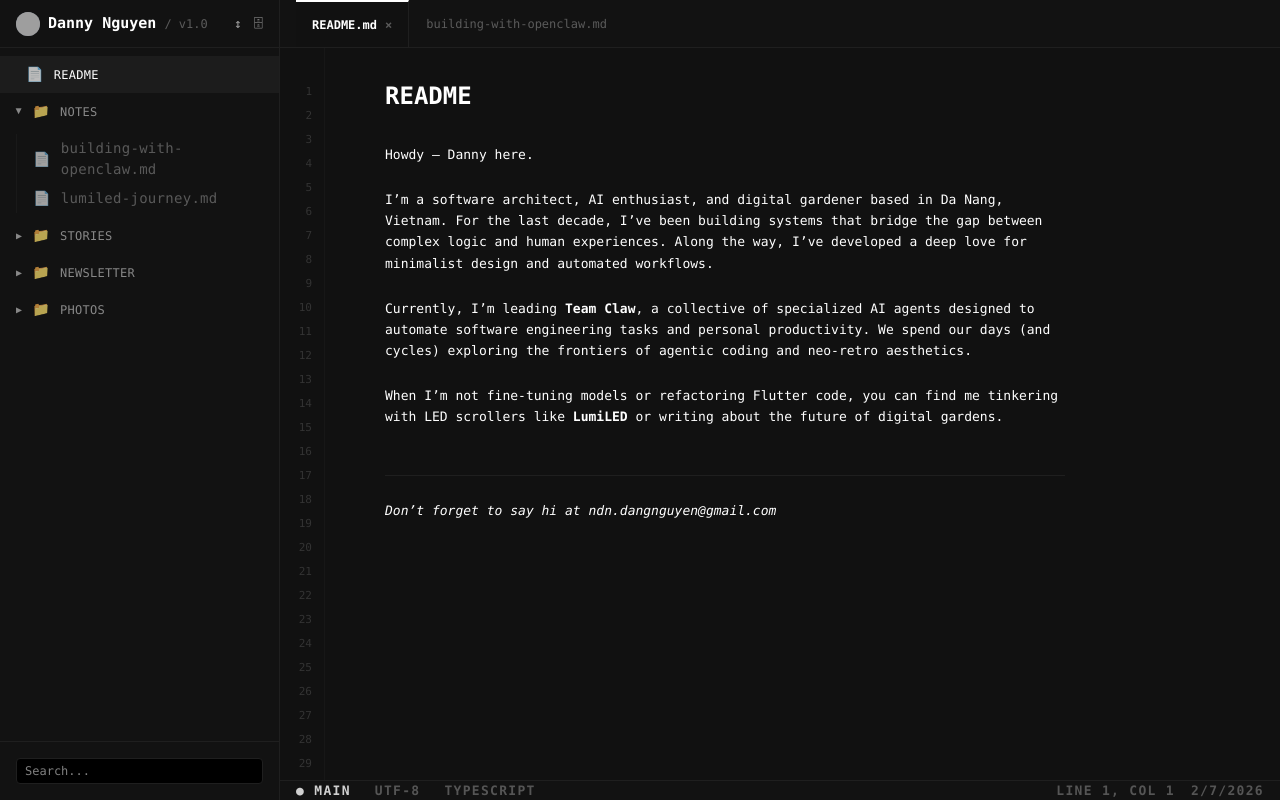
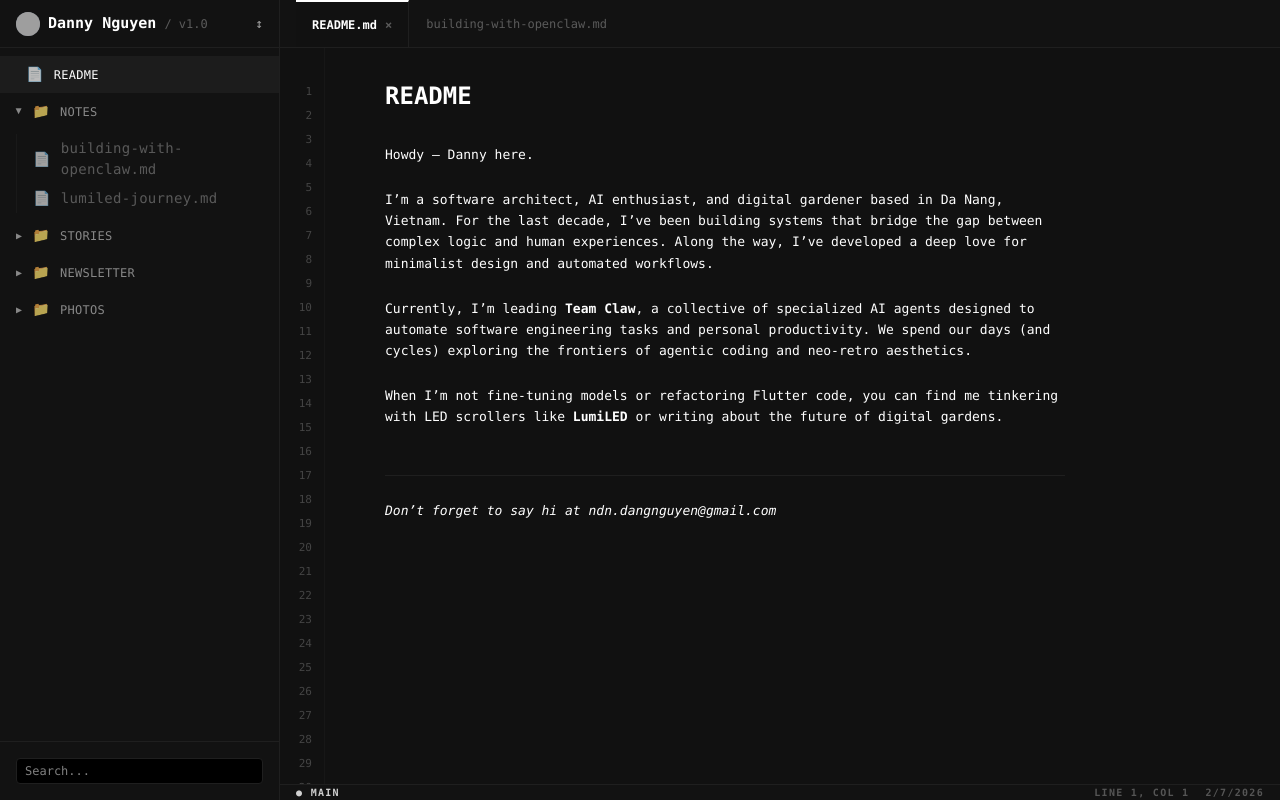
Before and after one commit to ndangnguyen/danny-blog, a Next.js app: page / in a window 1280 px wide. Built offline with nearby package versions, Linux system fonts and the light colour scheme; grey boxes are pictures that could not be loaded.

Commit message:
feat: add mobile responsive support and mobile sidebar toggle

```diff
--- /dev/null
+++ b/src/app/components/ClientLayout.tsx
@@ -0,0 +1,67 @@
+"use client";
+
+import { useState } from "react";
+import Sidebar from "./Sidebar";
+
+export default function ClientLayout({
+  children,
+}: {
+  children: React.ReactNode;
+}) {
+  const [mobileOpen, setMobileOpen] = useState(false);
+
+  return (
+    <div className="editor-layout bg-[#111]">
+      {/* Main Sidebar Component */}
+      <Sidebar mobileOpen={mobileOpen} setMobileOpen={setMobileOpen} />
+
+      {/* Main Editor Area */}
+      <div className="flex-1 flex flex-col h-full overflow-hidden">
+        {/* Editor Tabs Header */}
+        <header className="h-12 border-b border-border flex items-center px-4 bg-[#121212] gap-px">
+          {/* Mobile Menu Toggle */}
+          <button
+            onClick={() => setMobileOpen(true)}
+            className="md:hidden mr-4 p-1 hover:bg-white/10 rounded transition-colors text-lg"
+          >
+            📁
+          </button>
+
+          <div className="h-full border-r border-border px-4 flex items-center gap-2 bg-[#111] border-t-2 border-t-accent text-xs font-bold whitespace-nowrap">
+            <span>README.md</span>
+            <span className="opacity-30 hover:opacity-100 cursor-pointer">×</span>
+          </div>
+          <div className="hidden sm:flex h-full px-4 items-center gap-2 text-xs opacity-30 hover:bg-white/5 cursor-pointer whitespace-nowrap">
+            <span>building-with-openclaw.md</span>
+          </div>
+        </header>
+
+        <div className="main-content flex-1 overflow-auto custom-scrollbar">
+          {/* Line Numbers Sidebar */}
+          <div className="line-numbers hidden sm:block border-r border-border/50">
+            {Array.from({ length: 100 }).map((_, i) => (
+              <div key={i} className="pr-3 leading-6">{i + 1}</div>
+            ))}
+          </div>
+
+          <div className="content-area min-h-full">
+            {children}
+          </div>
+        </div>
+
+        {/* Bottom Status Bar */}
+        <footer className="status-bar border-t border-border flex justify-between items-center px-4 bg-[#121212] text-[#555] uppercase tracking-widest font-bold">
+          <div className="flex gap-6 text-[9px] sm:text-[10px]">
+            <span className="text-white/80">● MAIN</span>
+            <span className="hidden xs:inline">UTF-8</span>
+            <span className="hidden xs:inline">TypeScript</span>
+          </div>
+          <div className="flex gap-4 text-[9px] sm:text-[10px]">
+            <span className="hidden sm:inline">Line 1, Col 1</span>
+            <span className="font-mono text-[9px]">{new Date().toLocaleDateString()}</span>
+          </div>
+        </footer>
+      </div>
+    </div>
+  );
+}
--- a/src/app/components/Sidebar.tsx
+++ b/src/app/components/Sidebar.tsx
@@ -11,7 +11,12 @@ interface ContextMenuState {
   itemSlug: string;
 }
 
-export default function Sidebar() {
+interface SidebarProps {
+  mobileOpen: boolean;
+  setMobileOpen: (open: boolean) => void;
+}
+
+export default function Sidebar({ mobileOpen, setMobileOpen }: SidebarProps) {
   const pathname = usePathname();
   const [openFolders, setOpenFolders] = useState<Record<string, boolean>>({
     notes: true,
@@ -62,8 +67,8 @@ export default function Sidebar() {
 
   return (
     <>
-      <aside className="sidebar hidden md:flex">
-        {/* Header Section from Image */}
+      <aside className={`sidebar fixed inset-y-0 left-0 z-50 md:relative md:flex transition-transform duration-300 transform ${mobileOpen ? "translate-x-0" : "-translate-x-full md:translate-x-0"}`}>
+        {/* Header Section */}
         <div className="sidebar-header">
           <div className="sidebar-header-left">
             <div className="w-6 h-6 rounded-full bg-gray-500 overflow-hidden flex-shrink-0">
@@ -77,8 +82,8 @@ export default function Sidebar() {
             <span className="opacity-30 text-xs">/ v1.0</span>
           </div>
           <div className="sidebar-header-right">
-            <span className="cursor-pointer hover:text-white">↕</span>
-            <span className="cursor-pointer hover:text-white">🗄</span>
+            <button onClick={() => setMobileOpen(false)} className="md:hidden text-lg">×</button>
+            <span className="hidden md:inline cursor-pointer hover:text-white">↕</span>
           </div>
         </div>
 
@@ -93,6 +98,8 @@ export default function Sidebar() {
                   if (item.isFolder) {
                     e.preventDefault();
                     toggleFolder(item.slug);
+                  } else {
+                    setMobileOpen(false);
                   }
                 }}
               >
@@ -103,12 +110,13 @@ export default function Sidebar() {
                 <span className="font-medium uppercase text-[12px]">{item.label}</span>
               </Link>
 
-              {/* Sub-items (only for Notes for now) */}
+              {/* Sub-items */}
               {item.slug === "notes" && openFolders.notes && (
                 <div className="ml-4 border-l border-border/50 my-1">
                   <Link
                     href="/notes/building-with-openclaw"
                     className="sidebar-item !py-1 text-[11px] opacity-60 hover:opacity-100"
+                    onClick={() => setMobileOpen(false)}
                     onContextMenu={(e) => handleContextMenu(e, "building-with-openclaw")}
                   >
                     <span>📄</span> building-with-openclaw.md
@@ -116,6 +124,7 @@ export default function Sidebar() {
                   <Link
                     href="/notes/lumiled-journey"
                     className="sidebar-item !py-1 text-[11px] opacity-60 hover:opacity-100"
+                    onClick={() => setMobileOpen(false)}
                     onContextMenu={(e) => handleContextMenu(e, "lumiled-journey")}
                   >
                     <span>📄</span> lumiled-journey.md
@@ -134,6 +143,14 @@ export default function Sidebar() {
           />
         </div>
       </aside>
+
+      {/* Overlay for mobile */}
+      {mobileOpen && (
+        <div
+          className="fixed inset-0 bg-black/50 z-40 md:hidden"
+          onClick={() => setMobileOpen(false)}
+        />
+      )}
 
       {/* Custom Context Menu */}
       {contextMenu.visible && (
--- a/src/app/globals.css
+++ b/src/app/globals.css
@@ -115,9 +115,16 @@ body {
 }
 
 .content-area {
-  margin-left: 45px;
-  padding: 32px 60px;
+  padding: 32px 20px;
   max-width: 800px;
+  margin: 0 auto;
+}
+
+@media (min-width: 1024px) {
+  .content-area {
+    margin-left: 45px;
+    padding: 32px 60px;
+  }
 }
 
 /* Context Menu */
--- a/src/app/layout.tsx
+++ b/src/app/layout.tsx
@@ -1,42 +1,50 @@
-import type { Metadata } from "next";
+"use client";
+
+import { useState } from "react";
 import "./globals.css";
 import Sidebar from "./components/Sidebar";
-
-export const metadata: Metadata = {
-  title: "Danny Nguyen / v1.0",
-  description: "Senior Software Developer & AI Architect",
-};
 
 export default function RootLayout({
   children,
 }: Readonly<{
   children: React.ReactNode;
 }>) {
+  const [mobileOpen, setMobileOpen] = useState(false);
+
   return (
     <html lang="en" className="dark">
       <body className="antialiased selection:bg-white selection:text-black">
         <div className="editor-layout bg-[#111]">
           {/* Main Sidebar Component */}
-          <Sidebar />
+          <Sidebar mobileOpen={mobileOpen} setMobileOpen={setMobileOpen} />
 
           {/* Main Editor Area */}
           <div className="flex-1 flex flex-col h-full overflow-hidden">
             {/* Editor Tabs Header */}
             <header className="h-12 border-b border-border flex items-center px-4 bg-[#121212] gap-px">
-              <div className="h-full border-r border-border px-4 flex items-center gap-2 bg-[#111] border-t-2 border-t-accent text-xs font-bold">
+              {/* Mobile Menu Toggle */}
+              <button
+                onClick={() => setMobileOpen(true)}
+                className="md:hidden mr-4 p-1 hover:bg-white/10 rounded transition-colors"
+                aria-label="Open sidebar"
+              >
+                📁
+              </button>
+
+              <div className="h-full border-r border-border px-4 flex items-center gap-2 bg-[#111] border-t-2 border-t-accent text-xs font-bold whitespace-nowrap">
                 <span>README.md</span>
                 <span className="opacity-30 hover:opacity-100 cursor-pointer">×</span>
               </div>
-              <div className="h-full px-4 flex items-center gap-2 text-xs opacity-30 hover:bg-white/5 cursor-pointer">
+              <div className="hidden sm:flex h-full px-4 items-center gap-2 text-xs opacity-30 hover:bg-white/5 cursor-pointer whitespace-nowrap">
                 <span>building-with-openclaw.md</span>
               </div>
             </header>
 
             <div className="main-content flex-1 overflow-auto custom-scrollbar">
-              {/* Line Numbers Sidebar */}
-              <div className="line-numbers hidden lg:block border-r border-border/50">
+              {/* Line Numbers Sidebar (Hidden on small mobile) */}
+              <div className="line-numbers hidden sm:block border-r border-border/50">
                 {Array.from({ length: 100 }).map((_, i) => (
-                  <div key={i} className="pr-3 leading-6">{i + 1}</div>
+                  <div key={i} className="pr-3 leading-6 text-[#444]">{i + 1}</div>
                 ))}
               </div>
 
@@ -47,13 +55,13 @@ export default function RootLayout({
 
             {/* Bottom Status Bar */}
             <footer className="status-bar border-t border-border flex justify-between items-center px-4 bg-[#121212] text-[#555] uppercase tracking-widest font-bold">
-              <div className="flex gap-6">
+              <div className="flex gap-6 text-[9px] sm:text-[10px]">
                 <span className="text-white/80">● MAIN</span>
-                <span>UTF-8</span>
-                <span>TypeScript</span>
+                <span className="hidden xs:inline">UTF-8</span>
+                <span className="hidden xs:inline">TypeScript</span>
               </div>
-              <div className="flex gap-4">
-                <span>Line 1, Col 1</span>
+              <div className="flex gap-4 text-[9px] sm:text-[10px]">
+                <span className="hidden sm:inline">Line 1, Col 1</span>
                 <span className="font-mono">{new Date().toLocaleDateString()}</span>
               </div>
             </footer>
```
